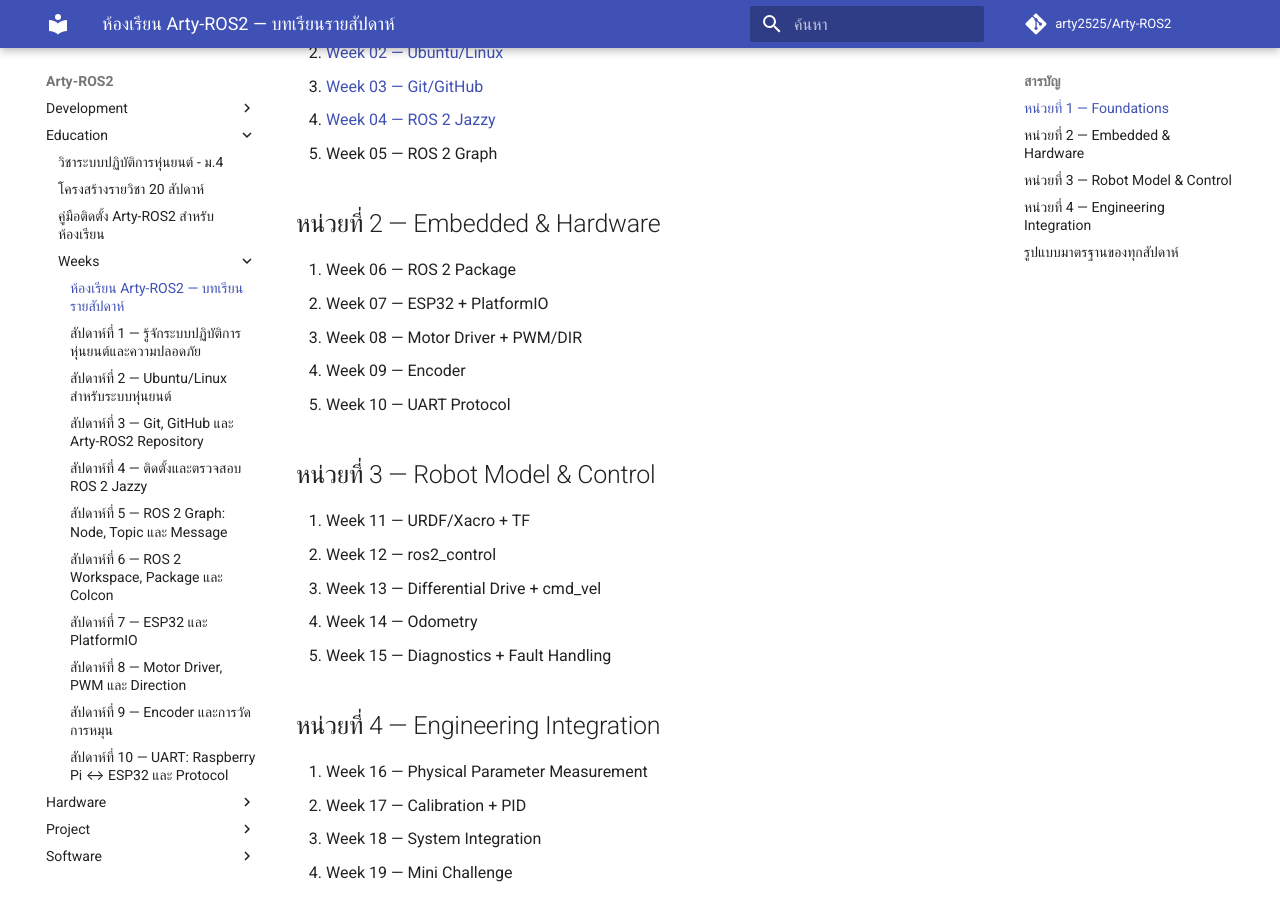
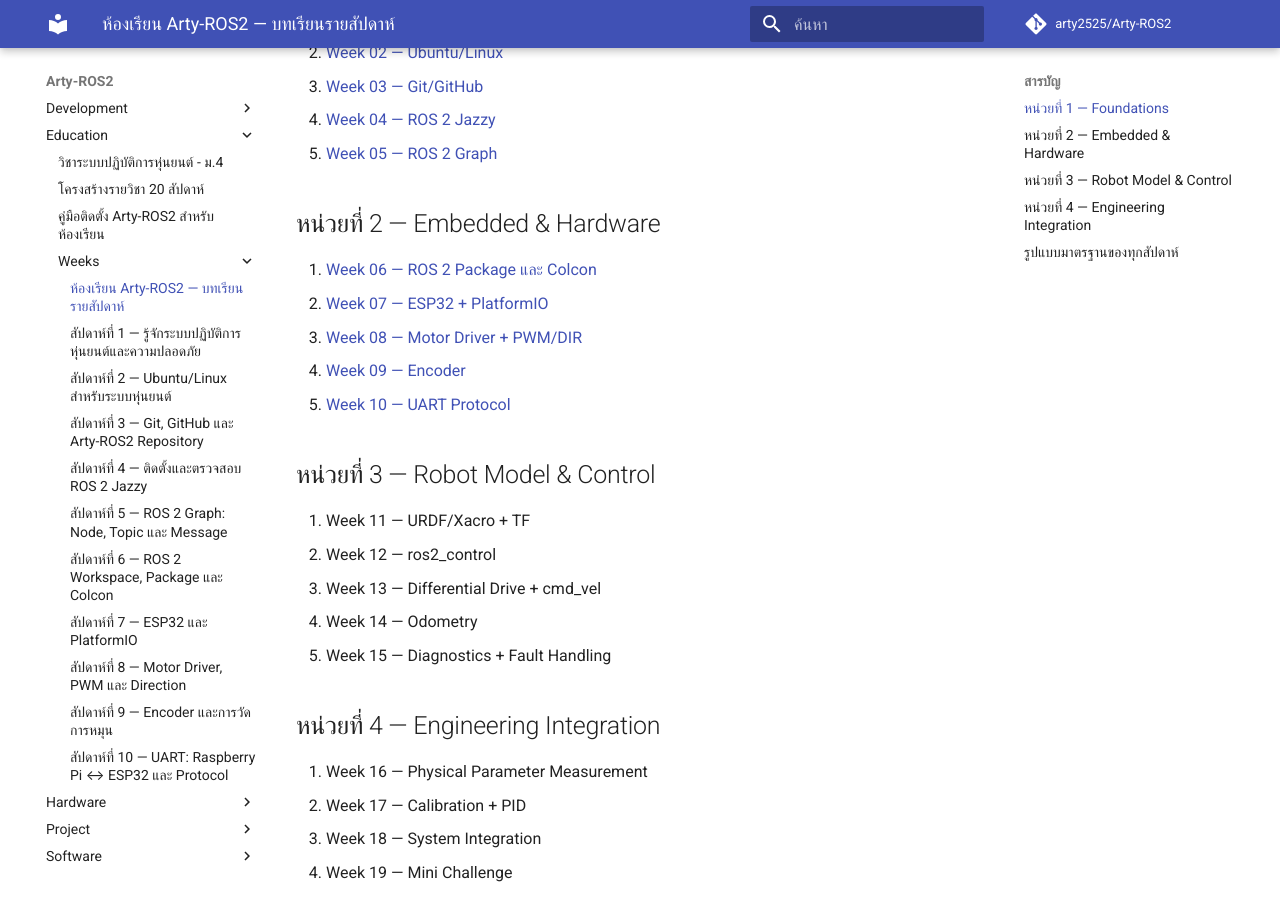
Before and after one commit to arty2525/Arty-ROS2, an MkDocs documentation site: the page built from docs/education/weeks/README.md, in a window 1280 px wide and 900 px high, scrolled down 341 px. Built offline with MkDocs 1.6.1 and Material for MkDocs 9.7.7, drawn with Linux system fonts in a browser that asks for light colours; comment, search, counter and statistics services are not loaded.

Commit message:
Education: link completed lessons Week 05-10

```diff
--- a/docs/education/weeks/README.md
+++ b/docs/education/weeks/README.md
@@ -9,14 +9,14 @@
 2. [Week 02 — Ubuntu/Linux](week-02.md)
 3. [Week 03 — Git/GitHub](week-03.md)
 4. [Week 04 — ROS 2 Jazzy](week-04.md)
-5. Week 05 — ROS 2 Graph
+5. [Week 05 — ROS 2 Graph](week-05.md)
 
 ## หน่วยที่ 2 — Embedded & Hardware
-6. Week 06 — ROS 2 Package
-7. Week 07 — ESP32 + PlatformIO
-8. Week 08 — Motor Driver + PWM/DIR
-9. Week 09 — Encoder
-10. Week 10 — UART Protocol
+6. [Week 06 — ROS 2 Package และ Colcon](week-06.md)
+7. [Week 07 — ESP32 + PlatformIO](week-07.md)
+8. [Week 08 — Motor Driver + PWM/DIR](week-08.md)
+9. [Week 09 — Encoder](week-09.md)
+10. [Week 10 — UART Protocol](week-10.md)
 
 ## หน่วยที่ 3 — Robot Model & Control
 11. Week 11 — URDF/Xacro + TF
```
